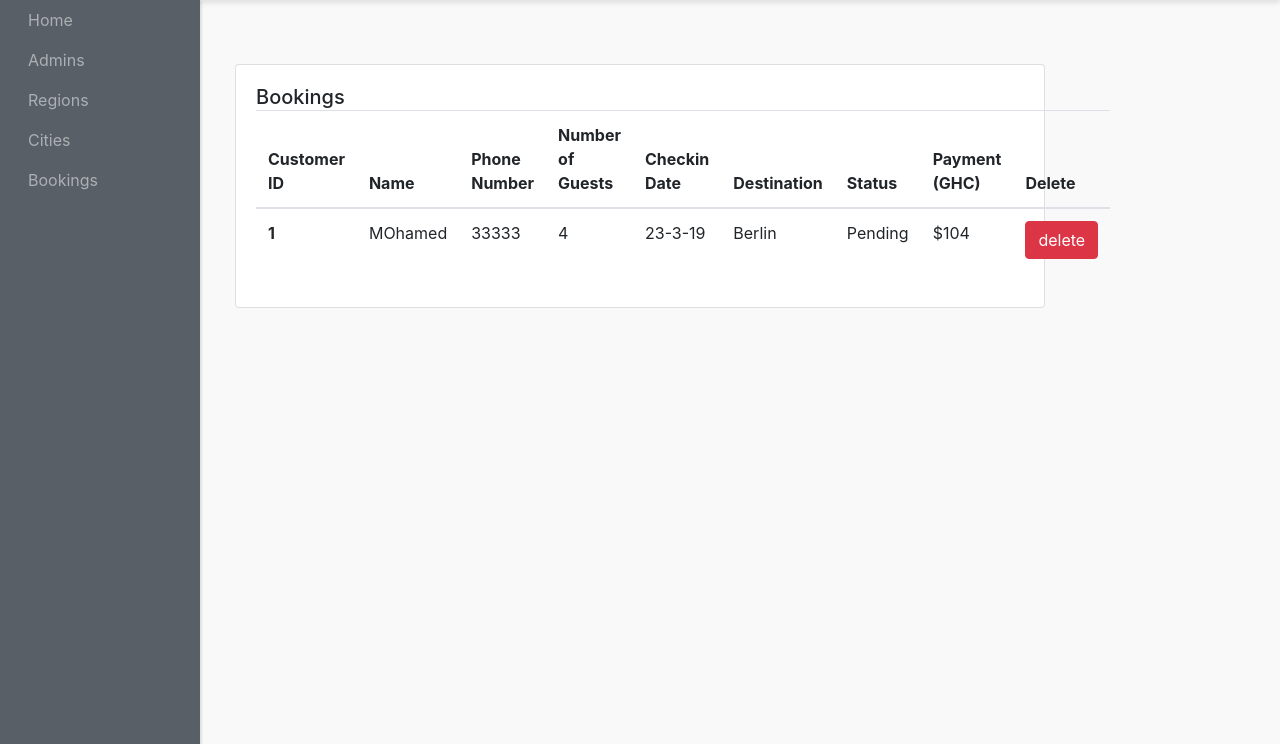
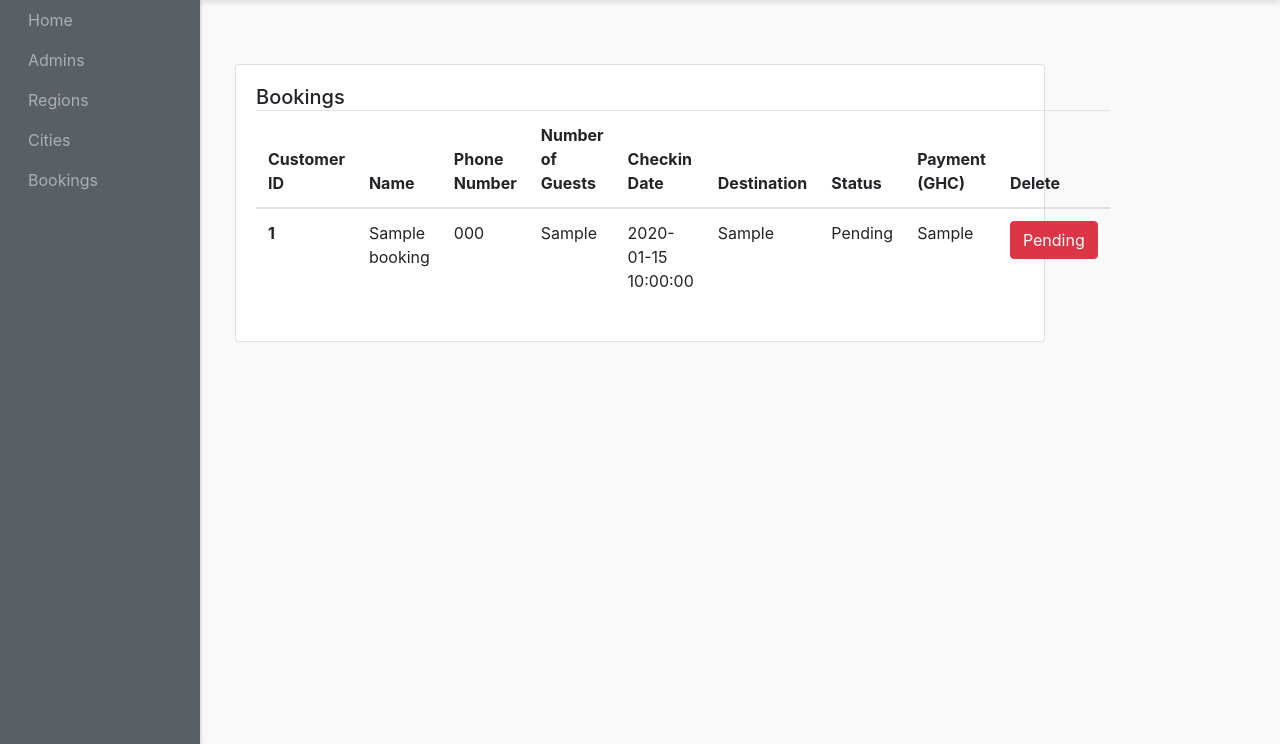
Before and after one commit to favouralgo/travel-management-app, a PHP site: page /wooxtravel/admin-panel/bookings-admins/show-bookings.php in a window 1280 px wide. Shown: the part 56-800 px from the top of the page. Run offline with PHP 8.4, Linux system fonts and the light colour scheme; the visitor is signed in with stand-in values (Sample User, id 1); tables that the repository leaves empty or names only in its code hold one stand-in row (values such as "Sample post"); a stand-in replaces the project's code that opens the database connection; some libraries are stand-ins or nearby versions.

Commit message:
Refactor show-bookings.php to display booking details and update admin panel layout

```diff
--- a/about.php
+++ b/about.php
@@ -132,8 +132,6 @@ if($_SERVER["REQUEST_METHOD"] == "GET"){
                   <ul>
                     <li>Deal Includes:</li>
                     <li><i class="fa fa-taxi"></i> <?php echo $booking['trip_days']; ?> Days Trip > Hotel Included</li>
-                    <!-- <li><i class="fa fa-plane"></i> Airplane Bill Included</li>
-                    <li><i class="fa fa-building"></i> Daily Places Visit</li> -->
                   </ul>
                   <?php if(isset($_SESSION['username'])): ?>
                     <div class="main-button">
--- a/admin-panel/bookings-admins/show-bookings.php
+++ b/admin-panel/bookings-admins/show-bookings.php
@@ -16,7 +16,6 @@ $bookings->execute();
 $bookingResult = $bookings->get_result();
 $allBookings = $bookingResult->fetch_all(MYSQLI_ASSOC);
 ?>
-
 
 <div class="row-2">
   <div class="col">
@@ -39,17 +38,23 @@ $allBookings = $bookingResult->fetch_all(MYSQLI_ASSOC);
             </tr>
           </thead>
           <tbody>
+            <?php foreach ($allBookings as $booking): ?>
             <tr>
-              <th scope="row">1</th>
-              <td>MOhamed</td>
-              <td>33333</td>
-              <td>4</td>
-              <td>23-3-19</td>
-              <td>Berlin</td>
-              <td>Pending</td>
-              <td>$104</td>
-               <td><a href="delete-posts.html" class="btn btn-danger  text-center ">delete</a></td>
+              <th scope="row"><?php echo $booking['id']; ?></th>
+              <td><?php echo htmlspecialchars($booking['name']); ?></td>
+              <td><?php echo htmlspecialchars($booking['phone_number']); ?></td>
+              <td><?php echo htmlspecialchars($booking['num_of_guests']); ?></td>
+              <td><?php echo htmlspecialchars($booking['checkin_date']); ?></td>
+              <td><?php echo htmlspecialchars($booking['destination']); ?></td>
+              <td><?php echo htmlspecialchars($booking['status']); ?></td>
+              <td><?php echo htmlspecialchars($booking['payment']); ?></td>
+              <?php if($booking['status'] == "Pending") :?>
+                <td><a href="status.php?id=<?php echo $booking['id']; ?>&status=<?php echo $booking['status']; ?>" class="btn btn-danger  text-center ">Pending</a></td>
+                      <?php else : ?>
+                        <td><a href="status.php?id=<?php echo $booking['id']; ?>&status=<?php echo $booking['status']; ?>" class="btn btn-success  text-center ">Booked Successfully</a></td>
+              <?php endif; ?>
             </tr>
+            <?php endforeach; ?>
           </tbody>
         </table>
       </div>
```
Also changed, not shown: admin-panel/bookings-admins/status.php (+31 -0 lines).
